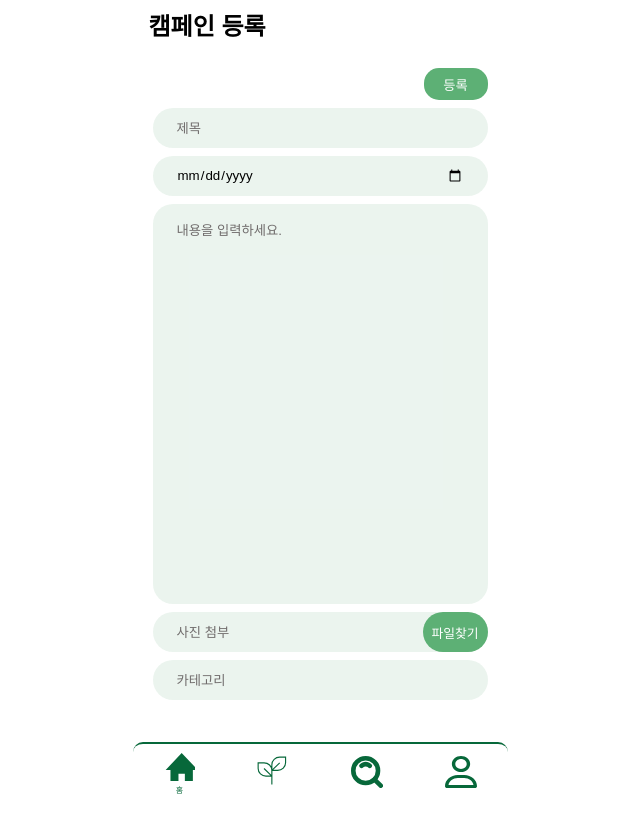
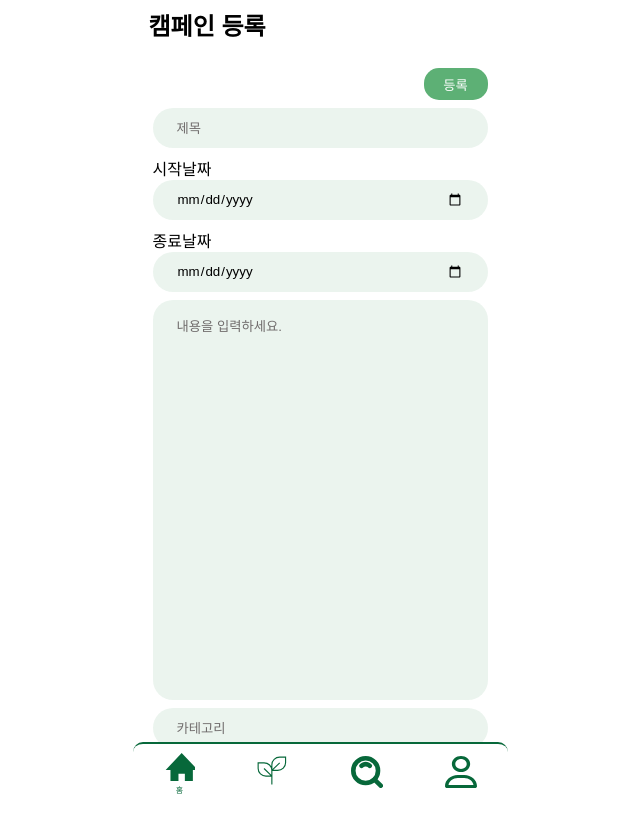
Before and after one commit to devocean-green-dev/GreenDev_FE, a React (Create React App) app: page /register in a window 1280 px wide. Shown: the whole page, without its empty margins (320-960 px from the left). Built offline with nearby package versions, Linux system fonts and the light colour scheme; a web font is replaced by a local one.

Commit message:
Update RegisterForm.js : 캠페인 등록 api 연결

```diff
--- a/src/pages/RegisterPage/RegisterForm.js
+++ b/src/pages/RegisterPage/RegisterForm.js
@@ -1,48 +1,106 @@
 // 캠페인 등록 폼
 import "../../styles/RegisterPage/RegisterForm.scss";
 import React, { useState } from "react";
-// import axios from "axios";
+import axios from "axios";
+import { useRecoilValue } from "recoil";
+import { accessTokenState } from "../../data/User";
+import { useNavigate } from "react-router-dom";
 
 const RegisterForm = () => {
   const [formData, setFormData] = useState({
     title: "",
     date: "",
-    content: "",
-    file: null,
+    description: "",
+    campaignImageUrl: "",
     category: "",
   });
 
+  const token = useRecoilValue(accessTokenState);
+  const navigate = useNavigate();
+
   const handleChange = (e) => {
     const { name, value } = e.target;
-    setFormData((prevFormData) => ({
-      ...prevFormData,
-      [name]: value,
-    }));
+
+    if (name === "startDate" || name === "endDate") {
+      const otherDateName = name === "startDate" ? "endDate" : "startDate";
+      const otherDate = formData[otherDateName];
+
+      if (name === "startDate") {
+        setFormData((prevFormData) => ({
+          ...prevFormData,
+          startDate: value,
+          date: `${value} ~ ${otherDate}`,
+        }));
+      } else {
+        setFormData((prevFormData) => ({
+          ...prevFormData,
+          endDate: value,
+          date: `${otherDate} ~ ${value}`,
+        }));
+      }
+    } else {
+      setFormData((prevFormData) => ({
+        ...prevFormData,
+        [name]: value,
+      }));
+    }
   };
 
-  const handleFileChange = (e) => {
+  const handleFileChange = async (e) => {
     const file = e.target.files[0];
-    setFormData({ ...formData, file: file });
+
+    try {
+      const fileData = new FormData();
+      fileData.append("file", file);
+
+      const response = await axios.post(
+        "https://greendev-api.dev-lr.com/api/v1/images",
+        fileData,
+        {
+          headers: {
+            "Content-Type": "multipart/form-data",
+          },
+        }
+      );
+
+      if (response.status === 200) {
+        // console.log("성공", response.data.data.uploadFileUrl);
+        setFormData((prevFormData) => ({
+          ...prevFormData,
+          campaignImageUrl: response.data.data.uploadFileUrl,
+        }));
+      } else {
+        console.log("이미지 업로드 실패", response);
+      }
+    } catch (error) {
+      console.error("이미지 업로드 에러", error);
+    }
   };
 
   const handleSubmit = async (e) => {
     e.preventDefault();
     console.log(formData);
 
-    // 등록 폼 데이터 서버로 전달해주기
-    // try {
-    //   await axios.post("api 주소", formData);
-    //   console.log("캠페인 등록 데이터 전송 성공!");
-    // } catch (error) {
-    //   console.error("캠페인 데이터 전송 실패:", error);
-    // }
+    try {
+      await axios.post("https://greendev-api.dev-lr.com/campaigns", formData, {
+        headers: {
+          Authorization: `Bearer ${token}`,
+          "Content-Type": "application/json",
+        },
+      });
+      // console.log("캠페인 등록 데이터 전송 성공!");
+      alert("캠페인이 등록되었습니다!");
+      navigate("/search");
+    } catch (error) {
+      console.error("캠페인 데이터 전송 실패:", error);
+    }
 
     setFormData({
       title: "",
       date: "",
-      content: "",
-      file: null,
+      description: "",
       category: "",
+      imageUrl: "",
     });
   };
 
@@ -54,50 +112,60 @@ const RegisterForm = () => {
           type="text"
           name="title"
           placeholder="제목"
-          value={formData.title}
+          defaultValue={formData.title}
+          onChange={handleChange}
+          required
+        />
+        <div className="date-box">
+          <label htmlFor="startDate">시작날짜</label>
+          <input
+            type="date"
+            id="startDate"
+            name="startDate"
+            onChange={handleChange}
+            required
+          />
+        </div>
+        <div className="date-box">
+          <label htmlFor="endDate">종료날짜</label>
+          <input
+            type="date"
+            id="endDate"
+            name="endDate"
+            onChange={handleChange}
+            required
+          />
+        </div>
+        <textarea
+          placeholder="내용을 입력하세요."
+          name="description"
+          defaultValue={formData.description}
           onChange={handleChange}
           required
         />
         <input
-          type="date"
-          name="date"
-          placeholder="날짜"
-          value={formData.date}
+          type="text"
+          name="category"
+          placeholder="카테고리"
+          defaultValue={formData.category}
           onChange={handleChange}
-          required
-        />
-        <textarea
-          placeholder="내용을 입력하세요."
-          name="content"
-          value={formData.content}
-          onChange={handleChange}
-          required
         />
         <div className="filebox">
           <input
             type="text"
-            value={formData.file ? formData.file.name : ""}
+            // defaultValue={formData.file ? formData.file.name : ""}
             placeholder="사진 첨부"
           />
           <label htmlFor="file">파일찾기</label>
-          <input
-            type="file"
-            name="file"
-            id="file"
-            onChange={handleFileChange}
-            // onChange={(e) =>
-            //   setFormData({ ...formData, file: e.target.files[0] })
-            // }
+          <input type="file" id="file" onChange={handleFileChange} />
+        </div>
+        {formData.campaignImageUrl && (
+          <img
+            src={formData.campaignImageUrl}
+            alt="Preview"
+            style={{ maxWidth: "200px", margin: "0 auto" }} // Set the desired width for the image preview
           />
-        </div>
-        {/* <input type="file" placeholder="사진 첨부" /> */}
-        <input
-          type="text"
-          name="category"
-          placeholder="카테고리"
-          value={formData.category}
-          onChange={handleChange}
-        />
+        )}
       </form>
     </div>
   );
```
